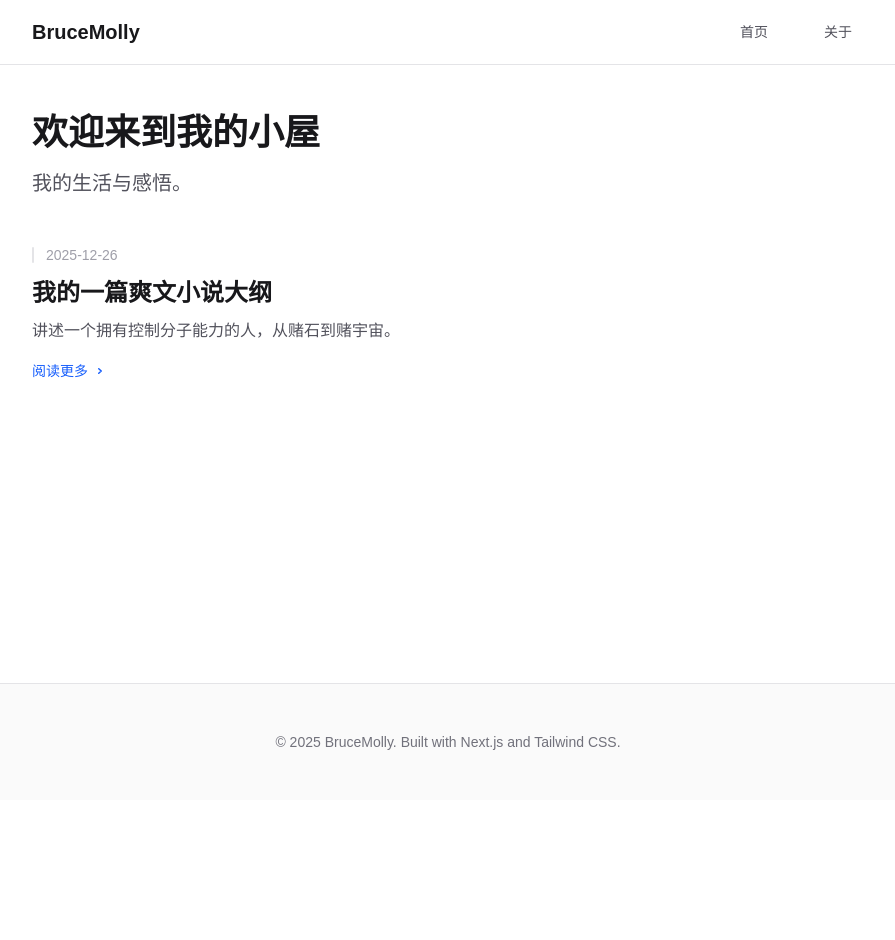
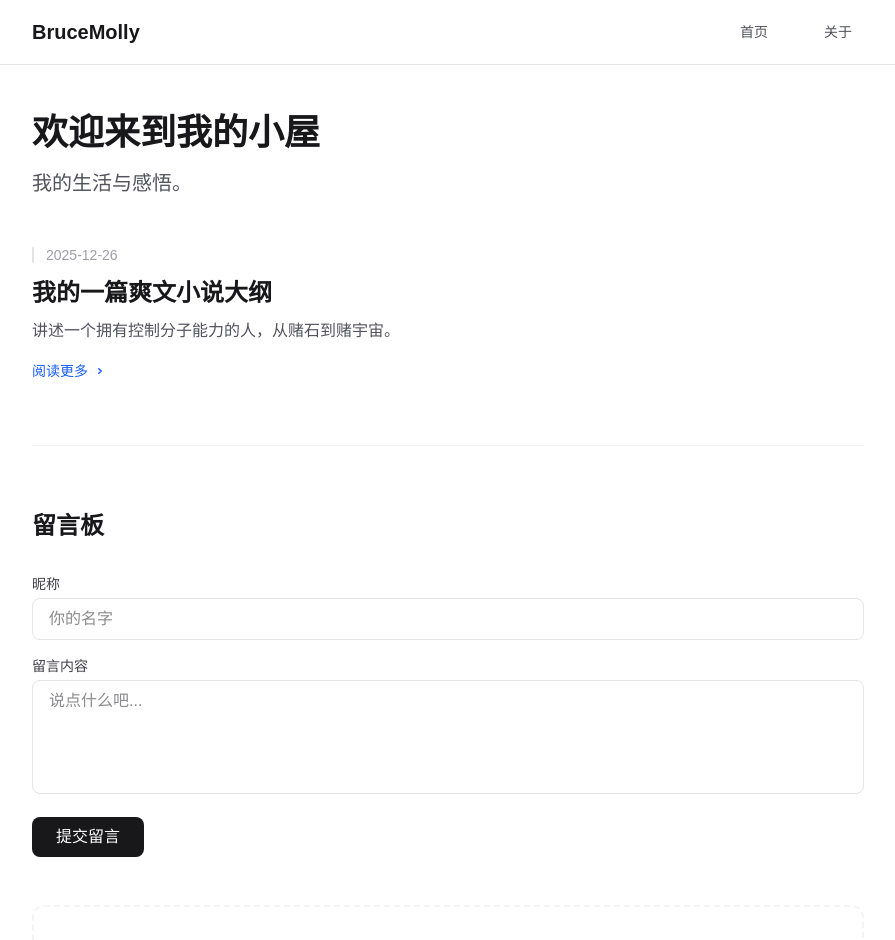
Before and after one commit to bruce439999-gif/app2, a Next.js app: page / in a window 1280 px wide. Shown: the top 940 px of the page, without its empty margins (192-1087 px from the left). Before the commit the page ends 800 px from the top, so only its background shows below. Built offline with nearby package versions, Linux system fonts and the light colour scheme.

Commit message:
在首页添加留言板功能

```diff
--- a/src/app/page.tsx
+++ b/src/app/page.tsx
@@ -1,5 +1,6 @@
 import Link from 'next/link';
 import { posts } from '@/data/posts';
+import MessageBoard from '@/components/MessageBoard';
 
 export default function Home() {
   return (
@@ -40,6 +41,8 @@ export default function Home() {
           </article>
         ))}
       </div>
+
+      <MessageBoard />
     </div>
   );
 }
--- /dev/null
+++ b/src/components/MessageBoard.tsx
@@ -0,0 +1,137 @@
+'use client';
+
+import { useState, useEffect } from 'react';
+
+interface Message {
+  id: string;
+  name: string;
+  content: string;
+  date: string;
+}
+
+export default function MessageBoard() {
+  const [messages, setMessages] = useState<Message[]>([]);
+  const [name, setName] = useState('');
+  const [content, setContent] = useState('');
+  const [isSubmitting, setIsSubmitting] = useState(false);
+
+  // 初始化时从 localStorage 加载留言
+  useEffect(() => {
+    const savedMessages = localStorage.getItem('blog_messages');
+    if (savedMessages) {
+      try {
+        setMessages(JSON.parse(savedMessages));
+      } catch (e) {
+        console.error('Failed to parse messages', e);
+      }
+    }
+  }, []);
+
+  // 保存留言到 localStorage
+  const saveMessages = (newMessages: Message[]) => {
+    localStorage.setItem('blog_messages', JSON.stringify(newMessages));
+  };
+
+  const handleSubmit = (e: React.FormEvent) => {
+    e.preventDefault();
+    if (!name.trim() || !content.trim()) return;
+
+    setIsSubmitting(true);
+
+    const newMessage: Message = {
+      id: Date.now().toString(),
+      name: name.trim(),
+      content: content.trim(),
+      date: new Date().toLocaleString('zh-CN', {
+        year: 'numeric',
+        month: '2-digit',
+        day: '2-digit',
+        hour: '2-digit',
+        minute: '2-digit',
+      }),
+    };
+
+    const updatedMessages = [newMessage, ...messages];
+    setMessages(updatedMessages);
+    saveMessages(updatedMessages);
+
+    setName('');
+    setContent('');
+    setIsSubmitting(false);
+  };
+
+  return (
+    <div className="mt-16 border-t border-zinc-100 dark:border-zinc-800 pt-16">
+      <h2 className="text-2xl font-bold text-zinc-900 dark:text-zinc-50 mb-8">
+        留言板
+      </h2>
+
+      {/* 留言表单 */}
+      <form onSubmit={handleSubmit} className="mb-12 space-y-4">
+        <div>
+          <label htmlFor="name" className="block text-sm font-medium text-zinc-700 dark:text-zinc-300 mb-1">
+            昵称
+          </label>
+          <input
+            type="text"
+            id="name"
+            value={name}
+            onChange={(e) => setName(e.target.value)}
+            required
+            className="w-full px-4 py-2 rounded-lg border border-zinc-200 dark:border-zinc-700 bg-white dark:bg-zinc-900 text-zinc-900 dark:text-zinc-100 focus:ring-2 focus:ring-zinc-500 outline-none transition-all"
+            placeholder="你的名字"
+          />
+        </div>
+        <div>
+          <label htmlFor="content" className="block text-sm font-medium text-zinc-700 dark:text-zinc-300 mb-1">
+            留言内容
+          </label>
+          <textarea
+            id="content"
+            value={content}
+            onChange={(e) => setContent(e.target.value)}
+            required
+            rows={4}
+            className="w-full px-4 py-2 rounded-lg border border-zinc-200 dark:border-zinc-700 bg-white dark:bg-zinc-900 text-zinc-900 dark:text-zinc-100 focus:ring-2 focus:ring-zinc-500 outline-none transition-all resize-none"
+            placeholder="说点什么吧..."
+          />
+        </div>
+        <button
+          type="submit"
+          disabled={isSubmitting}
+          className="px-6 py-2 bg-zinc-900 dark:bg-zinc-50 text-white dark:text-zinc-900 rounded-lg font-medium hover:opacity-90 transition-opacity disabled:opacity-50"
+        >
+          {isSubmitting ? '发送中...' : '提交留言'}
+        </button>
+      </form>
+
+      {/* 留言列表 */}
+      <div className="space-y-6">
+        {messages.length === 0 ? (
+          <p className="text-zinc-500 dark:text-zinc-400 text-center py-8 border-2 border-dashed border-zinc-100 dark:border-zinc-800 rounded-xl">
+            还没有人留言，快来抢沙发吧！
+          </p>
+        ) : (
+          messages.map((msg) => (
+            <div
+              key={msg.id}
+              className="p-6 rounded-xl bg-zinc-50 dark:bg-zinc-800/50 border border-zinc-100 dark:border-zinc-800 transition-all hover:shadow-sm"
+            >
+              <div className="flex justify-between items-start mb-2">
+                <span className="font-bold text-zinc-900 dark:text-zinc-100">
+                  {msg.name}
+                </span>
+                <span className="text-xs text-zinc-400 dark:text-zinc-500">
+                  {msg.date}
+                </span>
+              </div>
+              <p className="text-zinc-600 dark:text-zinc-400 leading-relaxed whitespace-pre-wrap">
+                {msg.content}
+              </p>
+            </div>
+          ))
+        )}
+      </div>
+    </div>
+  );
+}
```
